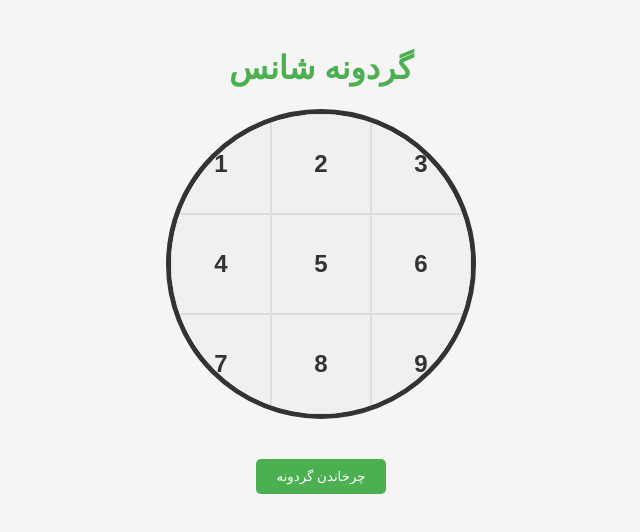
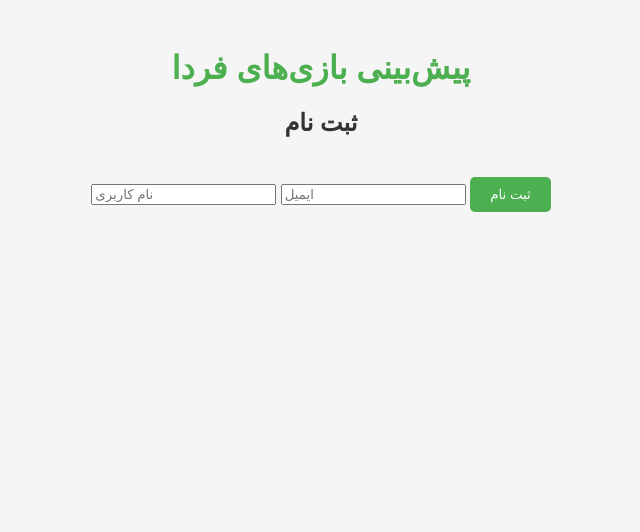
Before and after one commit to griezru/my-adsgram-site, a plain HTML site: page index.html in a window 1280 px wide. Shown: the whole page, without its empty margins (319-959 px from the left). Drawn offline with Linux system fonts and the light colour scheme.

Commit message:
Update index.html

```diff
--- a/index.html
+++ b/index.html
@@ -3,28 +3,33 @@
 <head>
     <meta charset="UTF-8">
     <meta name="viewport" content="width=device-width, initial-scale=1.0">
-    <title>گردونه شانس</title>
+    <title>پیش‌بینی بازی‌ها</title>
     <link rel="stylesheet" href="styles.css">
 </head>
 <body>
     <div class="container">
-        <h1>گردونه شانس</h1>
-        <div class="wheel-container">
-            <div id="wheel" class="wheel">
-                <div class="number">1</div>
-                <div class="number">2</div>
-                <div class="number">3</div>
-                <div class="number">4</div>
-                <div class="number">5</div>
-                <div class="number">6</div>
-                <div class="number">7</div>
-                <div class="number">8</div>
-                <div class="number">9</div>
-                <div class="number">10</div>
-            </div>
+        <h1>پیش‌بینی بازی‌های فردا</h1>
+        <div id="register">
+            <h2>ثبت نام</h2>
+            <form id="registerForm">
+                <input type="text" id="username" placeholder="نام کاربری" required>
+                <input type="email" id="email" placeholder="ایمیل" required>
+                <button type="submit">ثبت نام</button>
+            </form>
         </div>
-        <button id="spinButton">چرخاندن گردونه</button>
-        <div id="result"></div>
+
+        <div id="prediction" style="display:none;">
+            <h2>پیش‌بینی بازی‌ها</h2>
+            <form id="predictionForm">
+                <label for="game1">بازی 1: تیم A - تیم B</label>
+                <input type="text" id="game1" placeholder="پیش‌بینی نتیجه" required>
+
+                <label for="game2">بازی 2: تیم C - تیم D</label>
+                <input type="text" id="game2" placeholder="پیش‌بینی نتیجه" required>
+
+                <button type="submit">ثبت پیش‌بینی</button>
+            </form>
+        </div>
     </div>
     <script src="script.js"></script>
 </body>
```
